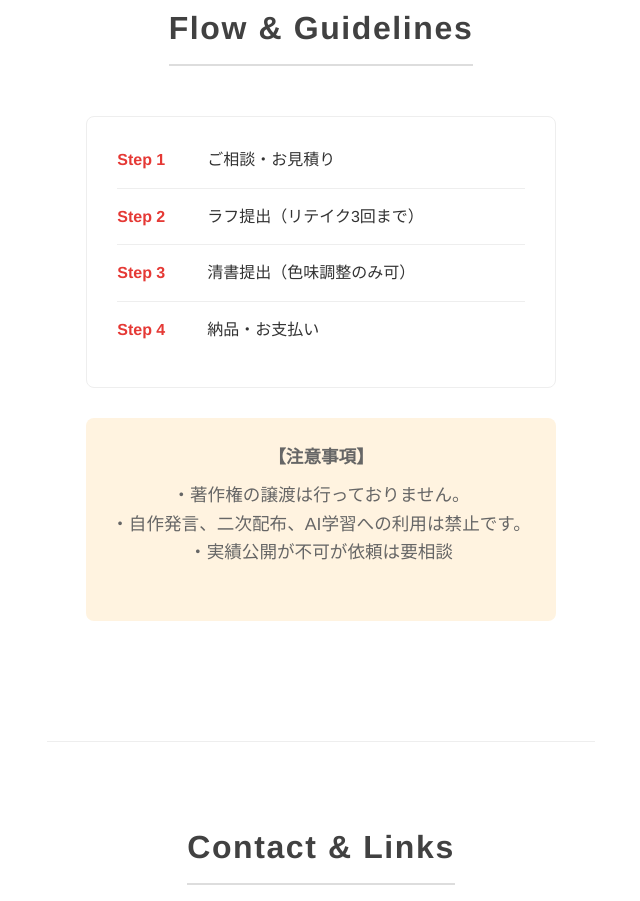
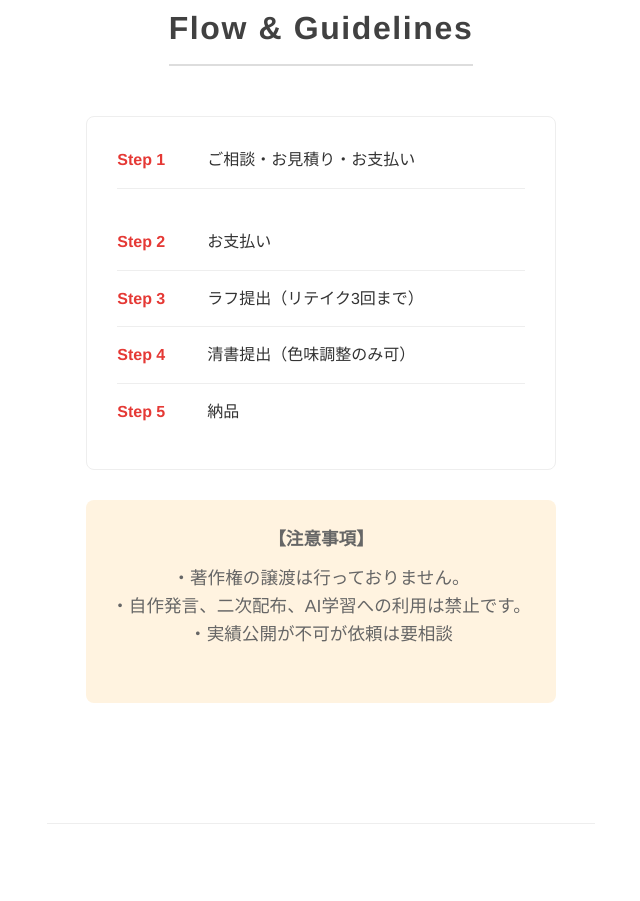
Before and after one commit to mol0118/portfolio, a plain HTML site: page jp.html in a window 1280 px wide. Shown: the part 4718-5619 px from the top of the page, without its empty margins (319-959 px from the left). Drawn offline with Linux system fonts and the light colour scheme.

Commit message:
Update jp.html

```diff
--- a/jp.html
+++ b/jp.html
@@ -281,10 +281,11 @@
         <h2>Flow & Guidelines</h2>
 
         <div class="flow-steps">
-            <div class="flow-item"><strong>Step 1</strong> ご相談・お見積り</div>
-            <div class="flow-item"><strong>Step 2</strong> ラフ提出（リテイク3回まで）</div>
-            <div class="flow-item"><strong>Step 3</strong> 清書提出（色味調整のみ可）</div>
-            <div class="flow-item"><strong>Step 4</strong> 納品・お支払い</div>
+            <div class="flow-item"><strong>Step 1</strong> ご相談・お見積り・お支払い</div>
+        　　<div class="flow-item"><strong>Step 2</strong> お支払い</div>
+            <div class="flow-item"><strong>Step 3</strong> ラフ提出（リテイク3回まで）</div>
+            <div class="flow-item"><strong>Step 4</strong> 清書提出（色味調整のみ可）</div>
+            <div class="flow-item"><strong>Step 5</strong> 納品</div>
         </div>
 
         <div class="guidelines">
```
